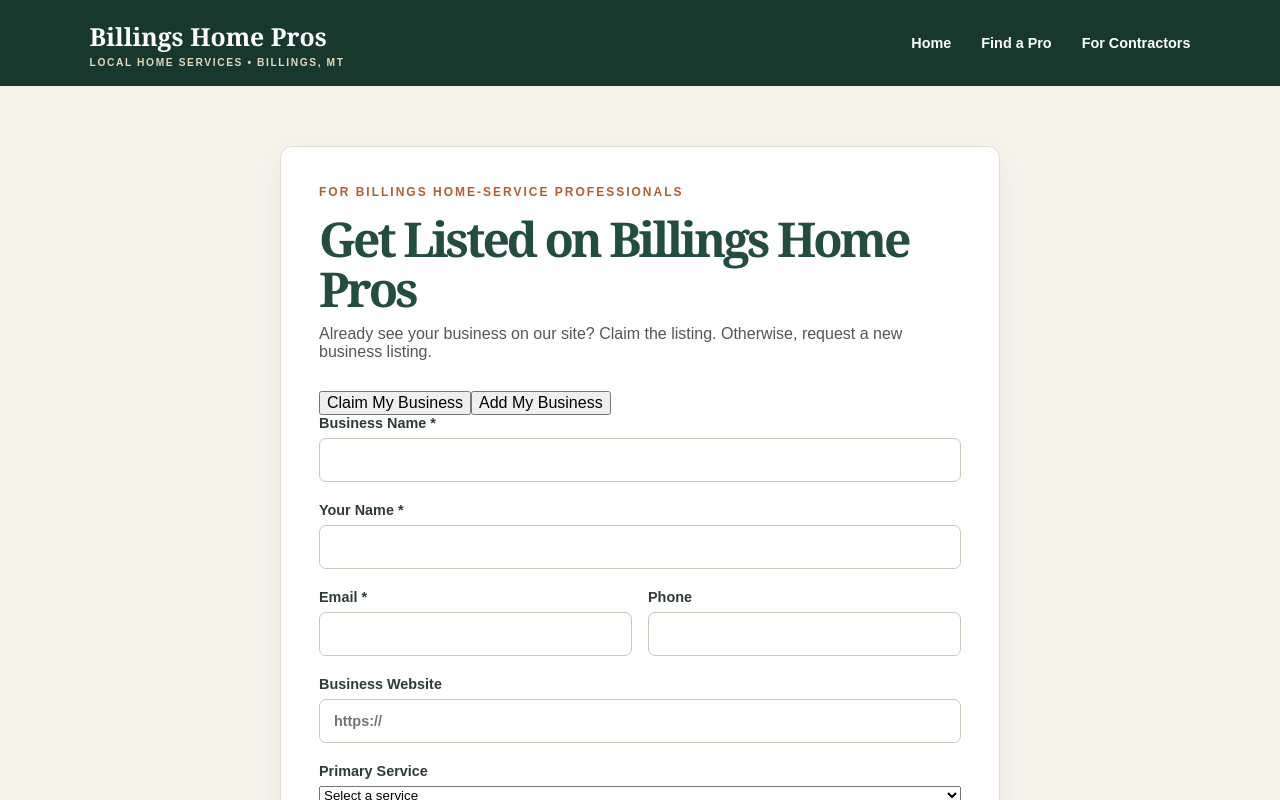
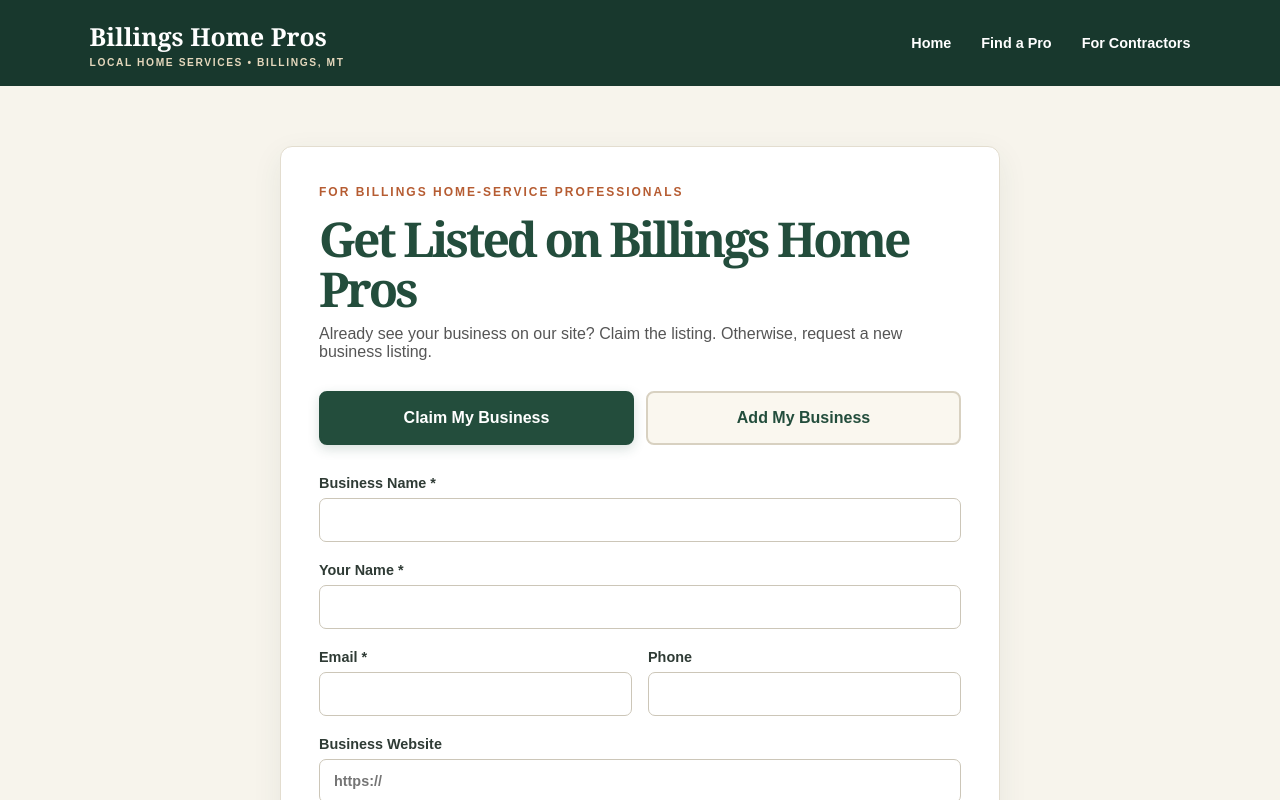
Before and after one commit to Cheddaronbass/billingshomepros, a Next.js app: page /get-listed in a window 1280 px wide. Shown: the top 800 px of the page. Built offline with nearby package versions, Linux system fonts and the light colour scheme.

Commit message:
Add styles for contractor request choices and form

```diff
--- a/app/globals.css
+++ b/app/globals.css
@@ -1054,3 +1054,63 @@ footer small {
     grid-template-columns: 1fr;
   }
 }
+/* Contractor Get Listed / Claim buttons */
+
+.contractorRequestChoices {
+  display: grid;
+  grid-template-columns: 1fr 1fr;
+  gap: 12px;
+  margin: 28px 0 30px;
+}
+
+.requestChoice {
+  min-height: 54px;
+  padding: 13px 18px;
+  border: 2px solid #d8d1c1;
+  border-radius: 8px;
+  background: #faf7ef;
+  color: #234d3c;
+  font: inherit;
+  font-weight: 800;
+  cursor: pointer;
+  transition:
+    background 0.15s ease,
+    border-color 0.15s ease,
+    transform 0.15s ease;
+}
+
+.requestChoice:hover {
+  border-color: #234d3c;
+  background: #edf1ed;
+  transform: translateY(-1px);
+}
+
+.requestChoice.activeRequestChoice {
+  background: #234d3c;
+  color: white;
+  border-color: #234d3c;
+  box-shadow: 0 4px 12px rgba(35, 77, 60, 0.18);
+}
+
+.quoteForm select {
+  width: 100%;
+  padding: 13px 14px;
+  border: 1px solid #ccc6b8;
+  border-radius: 7px;
+  background: white;
+  color: #222;
+  font: inherit;
+  box-sizing: border-box;
+}
+
+.quoteForm select:focus {
+  outline: none;
+  border-color: #234d3c;
+  box-shadow: 0 0 0 3px rgba(35, 77, 60, 0.1);
+}
+
+@media (max-width: 600px) {
+  .contractorRequestChoices {
+    grid-template-columns: 1fr;
+  }
+}
```
